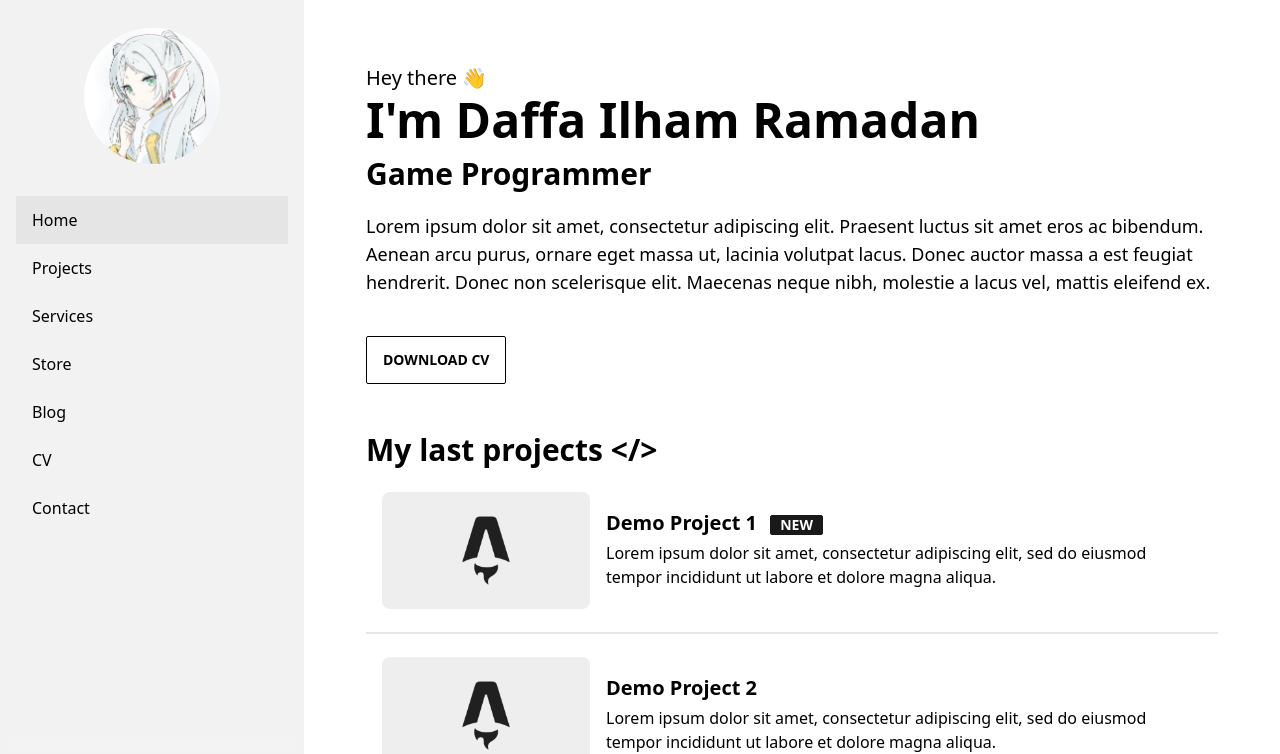
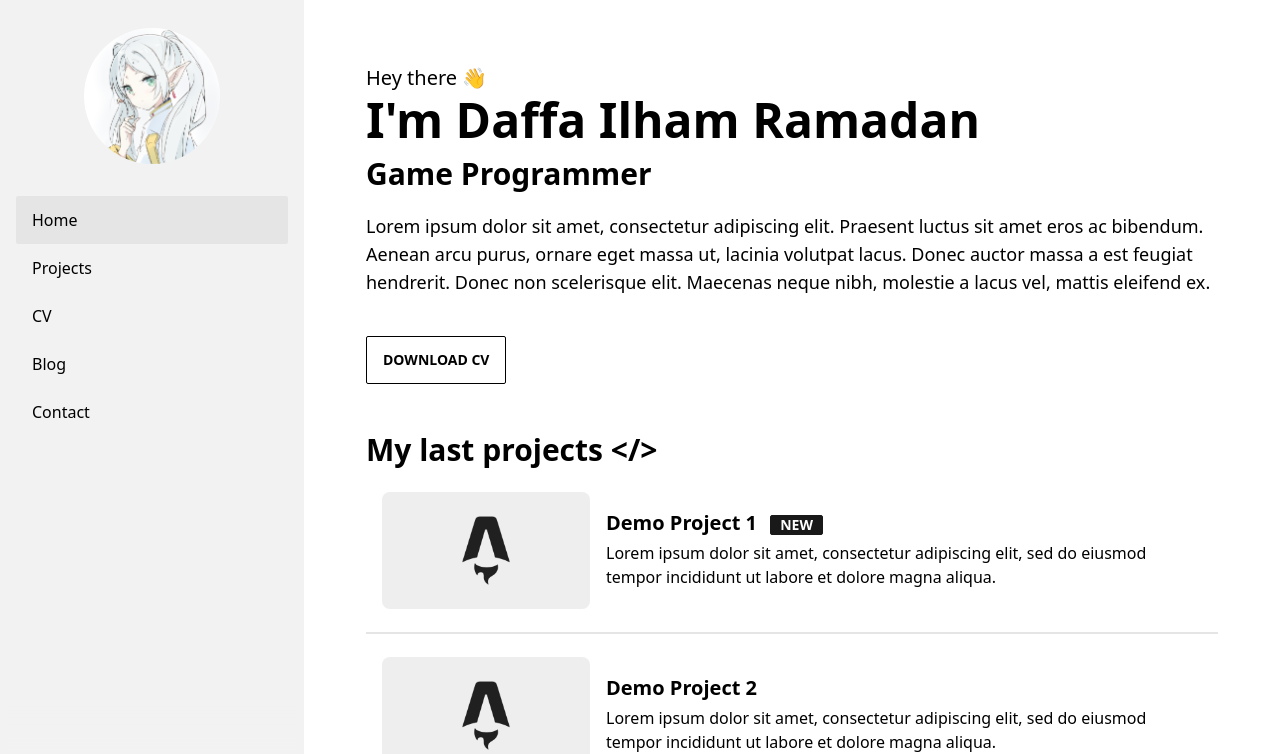
Before and after one commit to daffailhamramadan/daffailhamramadan.github.io, an Astro site: page / in a window 1280 px wide. Shown: the top 754 px of the page. Built offline with nearby package versions, Linux system fonts and the light colour scheme; Astro itself is replaced by a stand-in of ours.

Commit message:
Delete store,service and add cv

```diff
--- a/src/components/SideBarMenu.astro
+++ b/src/components/SideBarMenu.astro
@@ -6,10 +6,8 @@ const activeClass = "bg-base-300"; // For primary color replace with `active` cl
 <ul class="menu grow shrink menu-md overflow-y-auto">
     <li><a class="py-3 text-base" id="home" href="/">Home</a></li>
     <li><a class="py-3 text-base" id="projects" href="/projects">Projects</a></li>
-    <li><a class="py-3 text-base" id="services" href="/services">Services</a></li>
-    <li><a class="py-3 text-base" id="store" href="/store">Store</a></li>
+    <li><a class="py-3 text-base" id="cv" href="/cv">CV</a></li>
     <li><a class="py-3 text-base" id="blog" href="/blog/">Blog</a></li>
-    <li><a class="py-3 text-base" id="cv" href="/cv">CV</a></li>
     <li>
         <a
             class="py-3 text-base"
```
